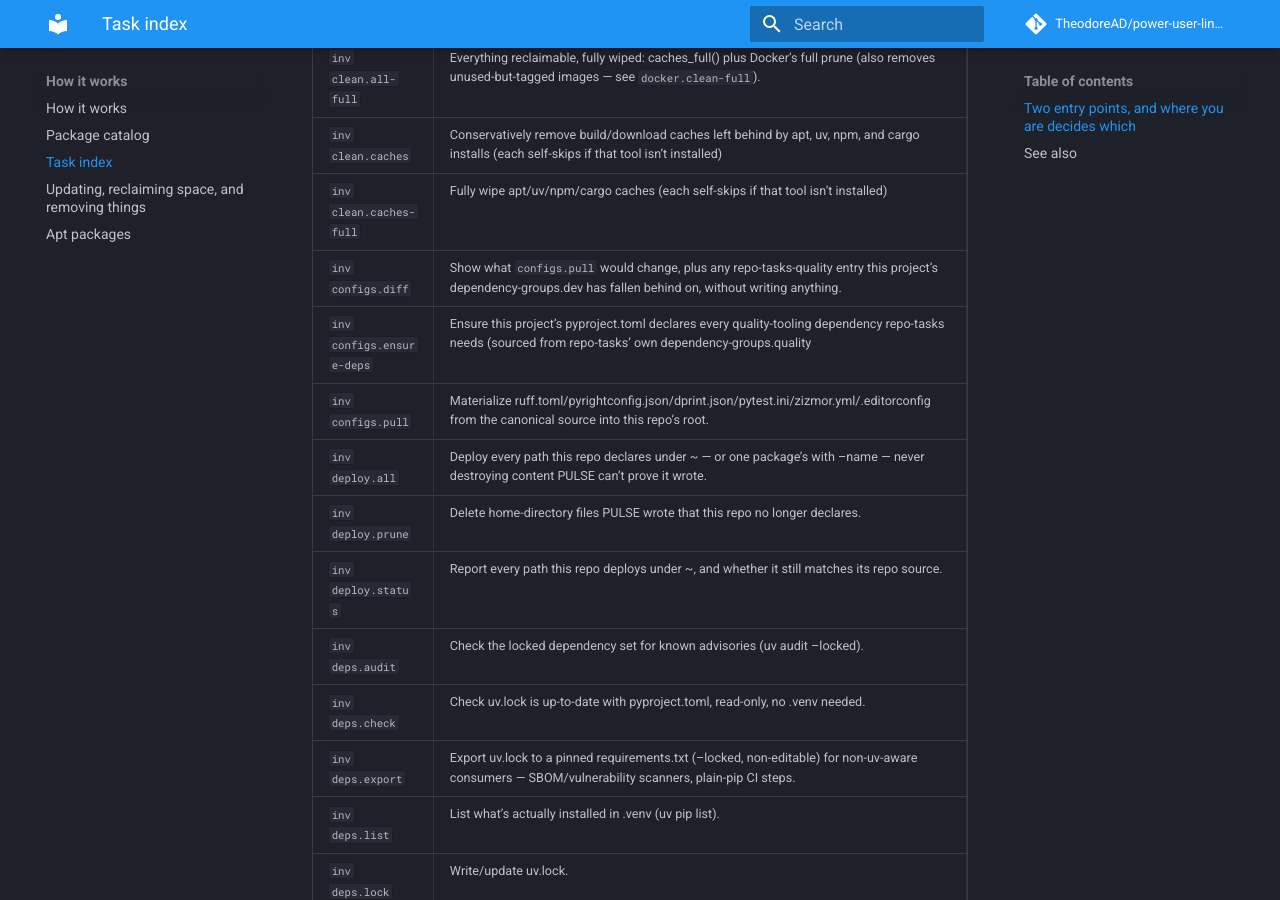
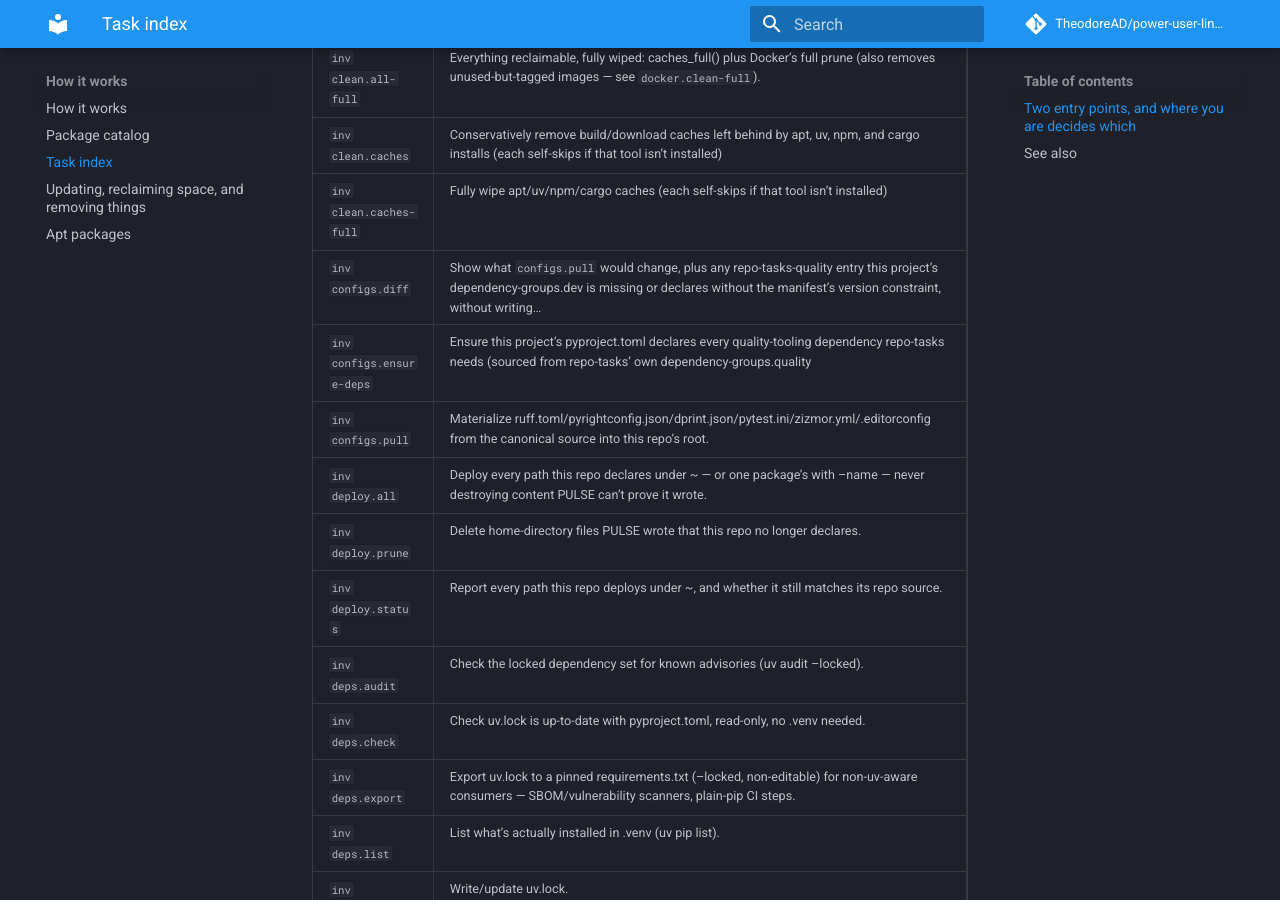
Before and after one commit to TheodoreAD/power-user-linux-setup, an MkDocs documentation site: the page built from docs/tasks.md, in a window 1280 px wide and 900 px high, scrolled down 3689 px. Built offline with MkDocs 1.6.1 and Material for MkDocs 9.7.7, drawn with Linux system fonts in a browser that asks for light colours; comment, search, counter and statistics services are not loaded.

Commit message:
deps: move the repo-tasks pin from 0.2.0 to 0.3.0
This repo pins repo-tasks in its own lock, so unlike the other two consumers
it lags on task code as well as on shipped configs. The pin sat at 7bb880b0
from the 2026-09-05 sweep, three releases back: v0.3.0 carries the runner,
interactive and nextsteps modules, link-check anchor resolution, and the
two-version repo-tasks.status.

The pin moves alone and ahead of the config pull, which is the ordering
consumer-sweep.md documents for a lock-pinning consumer: configs.diff run
before the bump reads the pinned repo-tasks and compares against the configs
as they stood at the old commit, so a pull then writes them and the report is
identical before and after. Splitting it from the pull also makes the two
separately revertible, which matters more now the task-code half is three
releases wide rather than a few commits.

docs/tasks.md rides along because it is generated from the live namespace and
the bump changed a configs.diff docstring — test_catalog fails on the pin
alone. The stricter v0.3.0 link check was the one predicted risk here and it
reports nothing, so the sequencing that prediction justified is withdrawn.

Co-Authored-By: Claude Opus 5 (1M context) <noreply@anthropic.com>

```diff
--- a/docs/tasks.md
+++ b/docs/tasks.md
@@ -92,7 +92,7 @@ more.
 | `inv clean.all-full`                    | Everything reclaimable, fully wiped: caches_full() plus Docker's full prune (also removes unused-but-tagged images — see `docker.clean-full`).                                                         |
 | `inv clean.caches`                      | Conservatively remove build/download caches left behind by apt, uv, npm, and cargo installs (each self-skips if that tool isn't installed)                                                             |
 | `inv clean.caches-full`                 | Fully wipe apt/uv/npm/cargo caches (each self-skips if that tool isn't installed)                                                                                                                      |
-| `inv configs.diff`                      | Show what `configs.pull` would change, plus any repo-tasks-quality entry this project's dependency-groups.dev has fallen behind on, without writing anything.                                          |
+| `inv configs.diff`                      | Show what `configs.pull` would change, plus any repo-tasks-quality entry this project's dependency-groups.dev is missing or declares without the manifest's version constraint, without writing…       |
 | `inv configs.ensure-deps`               | Ensure this project's pyproject.toml declares every quality-tooling dependency repo-tasks needs (sourced from repo-tasks' own dependency-groups.quality                                                |
 | `inv configs.pull`                      | Materialize ruff.toml/pyrightconfig.json/dprint.json/pytest.ini/zizmor.yml/.editorconfig from the canonical source into this repo's root.                                                              |
 | `inv deploy.all`                        | Deploy every path this repo declares under ~ — or one package's with --name — never destroying content PULSE can't prove it wrote.                                                                     |
```
Also changed, not shown: 1 other file.
